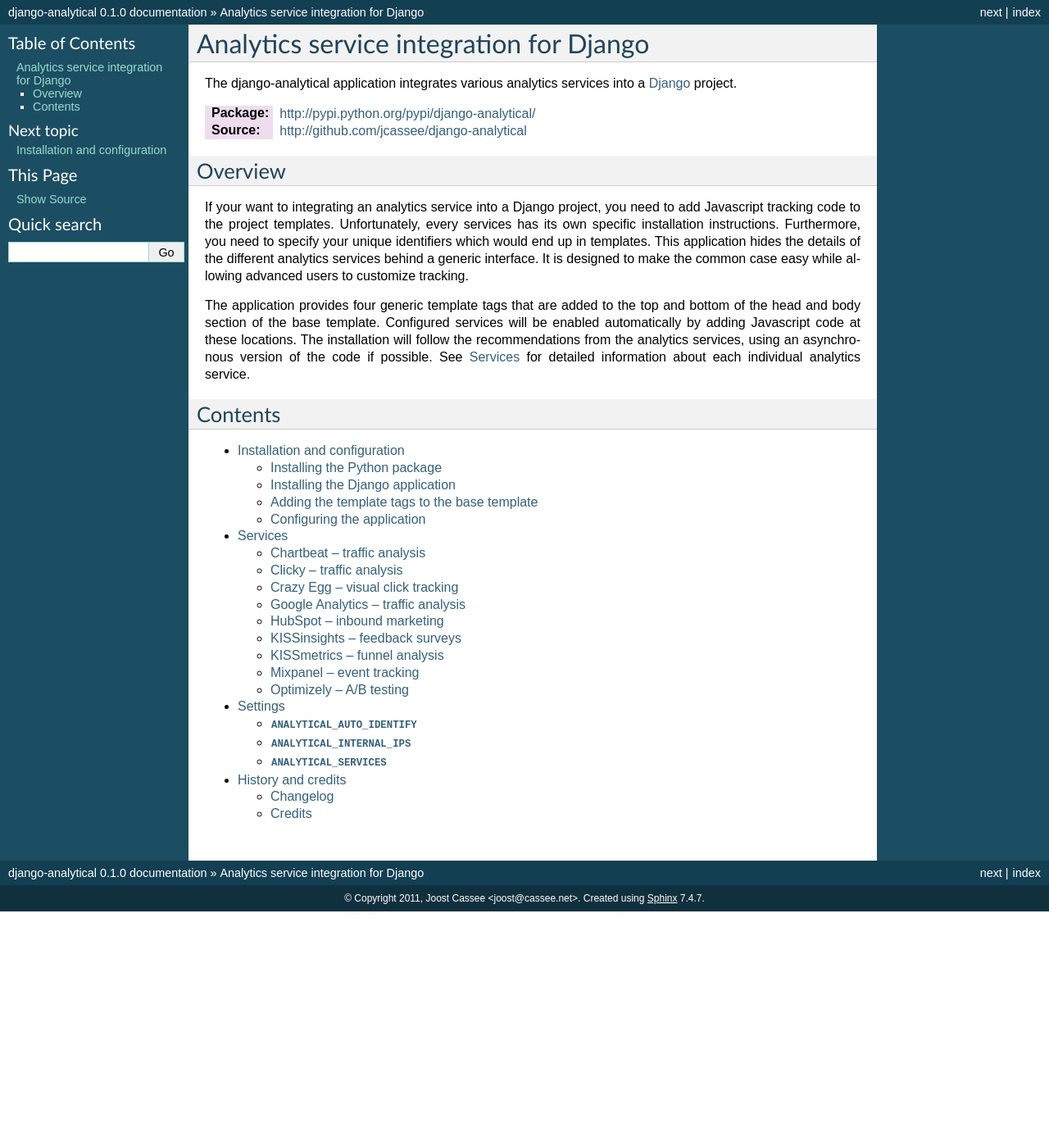
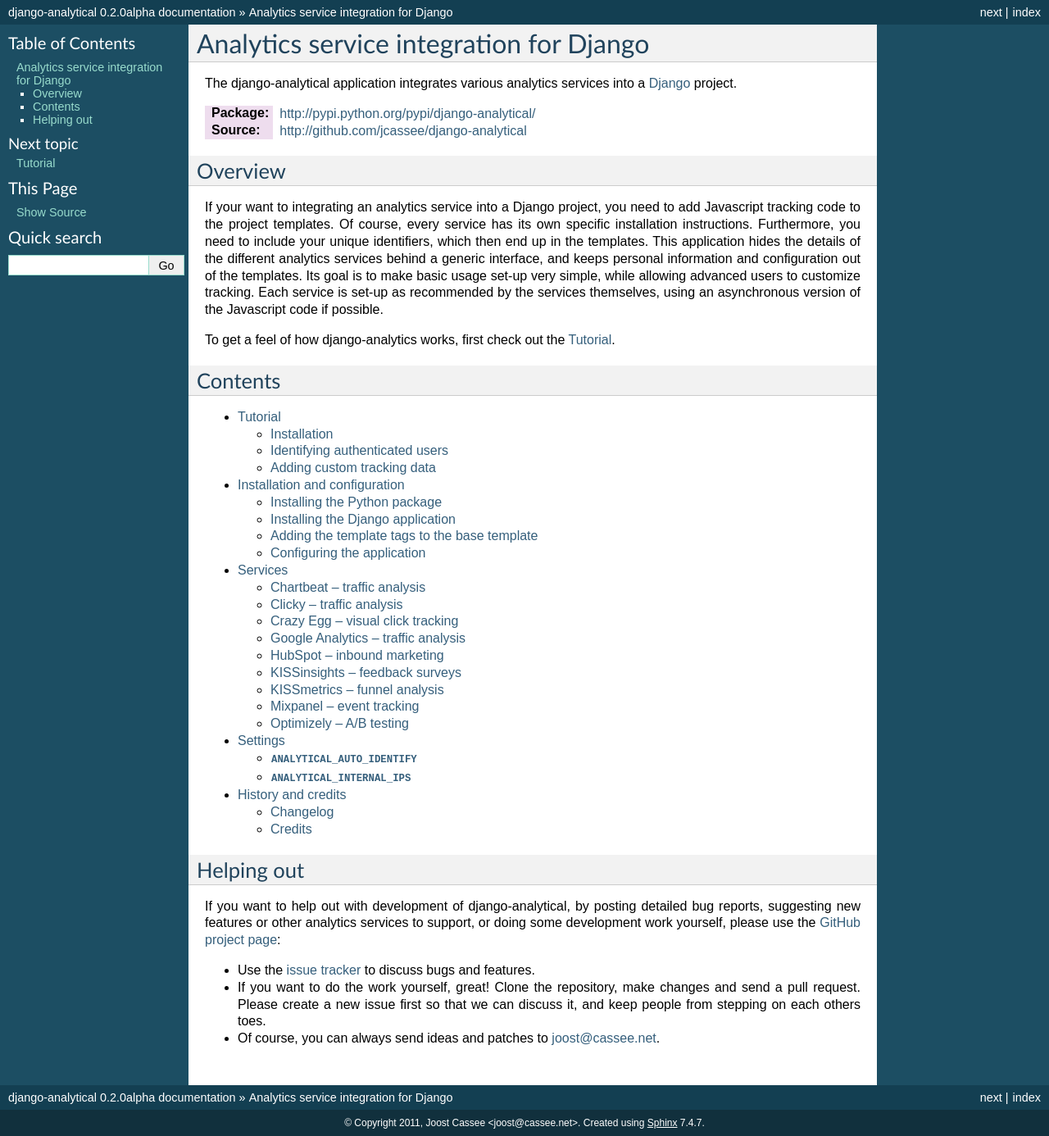
Before and after one commit to jazzband/django-analytical, a Sphinx documentation site: the page built from docs/index.rst, in a window 1280 px wide. Shown: the whole page at 82% size. Built offline with Sphinx 7.4.7, drawn with Linux system fonts in a browser that asks for light colours; before the commit the page ends 1112 px from its top, so only the background shows below that.

Commit message:
Simplify analytics tag loading
The general-purpose tag loading code was much too generic and complex,
so this commit hard-codes the supported services.  Also adds a tutorial
to the documentation.

This commit is not tested.

```diff
--- a/analytical/__init__.py
+++ b/analytical/__init__.py
@@ -10,7 +10,7 @@
 
 __author__ = "Joost Cassee"
 __email__ = "joost@cassee.net"
-__version__ = "0.1.0"
+__version__ = "0.2.0alpha"
 __copyright__ = "Copyright (C) 2011 Joost Cassee"
 __license__ = "MIT License"
 
--- a/docs/history.rst
+++ b/docs/history.rst
@@ -1,17 +1,24 @@
+===================
 History and credits
 ===================
 
 Changelog
----------
+=========
+
+0.2.0
+-----
+* Added support for the HubSpot service.
+* Added template tags for individual services.
 
 0.1.0
-    First project release.
+-----
+* First project release.
 
 Credits
--------
+=======
 
 django-analytical was written by `Joost Cassee`_.  The project source
-code is hosted generously hosted by GitHub_.
+code is generously hosted by GitHub_.
 
 This application was inspired by and uses ideas from Analytical_,
 Joshua Krall's all-purpose analytics front-end for Rails.  The work on
--- a/docs/index.rst
+++ b/docs/index.rst
@@ -16,20 +16,18 @@
 
 If your want to integrating an analytics service into a Django project,
 you need to add Javascript tracking code to the project templates.
-Unfortunately, every services has its own specific installation
-instructions.  Furthermore, you need to specify your unique identifiers
-which would end up in templates.  This application hides the details of
-the different analytics services behind a generic interface.  It is
-designed to make the common case easy while allowing advanced users to
-customize tracking.
+Of course, every service has its own specific installation instructions.
+Furthermore, you need to include your unique identifiers, which then end
+up in the templates.  This application hides the details of the
+different analytics services behind a generic interface, and keeps
+personal information and configuration out of the templates.  Its goal
+is to make basic usage set-up very simple, while allowing advanced users
+to customize tracking.  Each service is set-up as recommended by the
+services themselves, using an asynchronous version of the Javascript
+code if possible.
 
-The application provides four generic template tags that are added to
-the top and bottom of the head and body section of the base template.
-Configured services will be enabled automatically by adding Javascript
-code at these locations.  The installation will follow the
-recommendations from the analytics services, using an asynchronous
-version of the code if possible.  See :doc:`services/index` for detailed
-information about each individual analytics service.
+To get a feel of how django-analytics works, first check out the
+:doc:`tutorial`.
 
 
 Contents
@@ -38,7 +36,27 @@
 .. toctree::
     :maxdepth: 2
 
+    tutorial
     install
-    services/index
+    services
     settings
     history
+
+
+Helping out
+===========
+
+If you want to help out with development of django-analytical, by
+posting detailed bug reports, suggesting new features or other analytics
+services to support, or doing some development work yourself, please use
+the `GitHub project page`_:
+
+* Use the `issue tracker`_ to discuss bugs and features.
+* If you want to do the work yourself, great! Clone the repository, make
+  changes and send a pull request.  Please create a new issue first so
+  that we can discuss it, and keep people from stepping on each others
+  toes.
+* Of course, you can always send ideas and patches to joost@cassee.net.
+
+.. _`GitHub project page`: http://github.com/jcassee/django-analytical
+.. _`issue tracker`: http://github.com/jcassee/django-analytical/issues
--- a/docs/services/index.rst
+++ b/docs/services.rst
@@ -1,3 +1,6 @@
+.. _services:
+
+========
 Services
 ========
 
@@ -7,4 +10,4 @@
 	:maxdepth: 1
 	:glob:
 
-   	*
+   	services/*
```
Also changed, not shown: docs/install.rst (+21 -9 lines), docs/services/crazy_egg.rst (+6 -5 lines), docs/settings.rst (+3 -17 lines), docs/tutorial.rst (added, +122 -0 lines), 10 other files.
